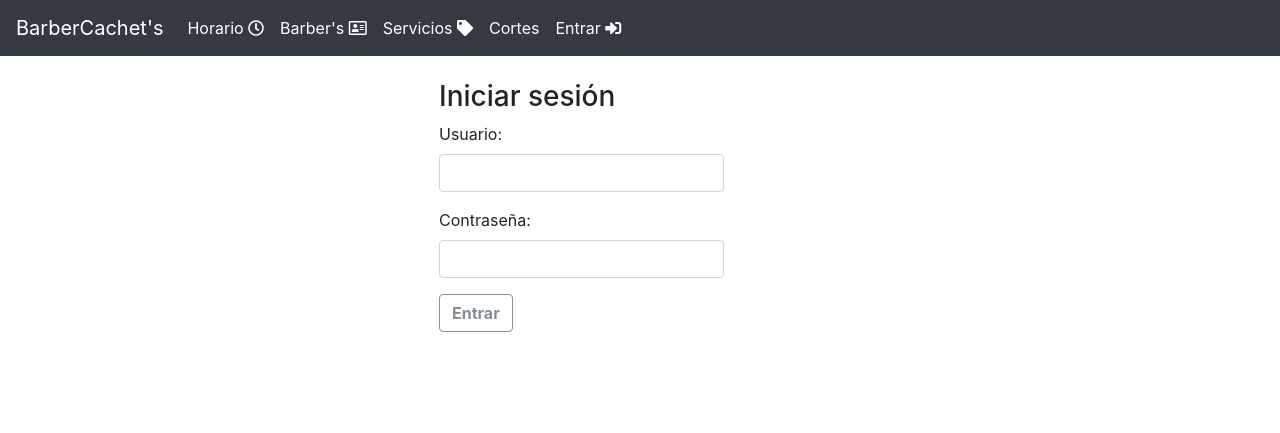
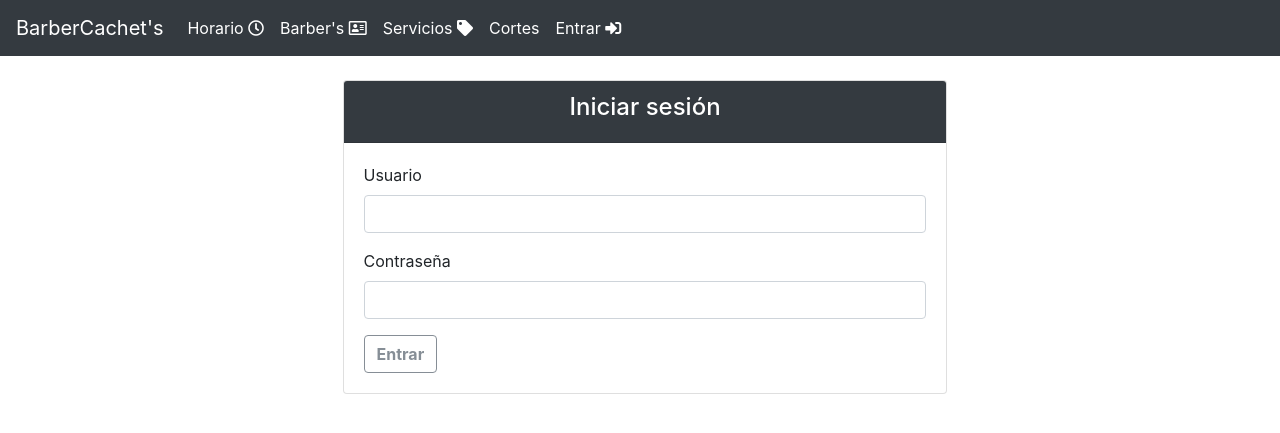
Before and after one commit to engeldevelopment/barberia, a Django app: page /accounts/login/ in a window 1280 px wide. Shown: the top 433 px of the page. Run offline with Django 3.2, Linux system fonts and the light colour scheme; parts of the project's set-up code (start-up, migrations or seed data) failed here and were passed over; some libraries are stand-ins or nearby versions.

Commit message:
Creé una plantilla base para la app de barberos, renombre los nombres de las plantillas de dicha app y estilicé el formulario de login.

```diff
--- a/barberia/apps/barberos/templates/barberos/contacto_form.html
+++ b/barberia/apps/barberos/templates/barberos/contacto_form.html
@@ -1,4 +1,4 @@
-{% extends 'web/index.html' %}
+{% extends 'barberos/base.html' %}
 
 {% load crispy_forms_tags %}
 
--- a/barberia/apps/barberos/templates/barberos/detalle_barbero.html
+++ b/barberia/apps/barberos/templates/barberos/detalle.html
@@ -1,6 +1,6 @@
-{% extends 'web/index.html' %}
+{% extends 'barberos/base.html' %}
 
-{% block title %} Información del Barbero {% endblock %}
+{% block title %} {{ block.super }} - Detalle {% endblock %}
 
 {% block content %}
 <div class="list-group">
--- a/barberia/apps/barberos/templates/barberos/eliminar_contacto.html
+++ b/barberia/apps/barberos/templates/barberos/eliminar_contacto.html
@@ -1,7 +1,7 @@
-{% extends 'web/index.html' %}
+{% extends 'barberos/base.html' %}
 
 
-{% block title %} Barber's {% endblock %}
+{% block title %} {{ block.super }} - Eliminar contacto {% endblock %}
 
 {% block content %}
 	<div class="row offset-3">
--- a/barberia/apps/barberos/templates/barberos/registrar-barbero.html
+++ b/barberia/apps/barberos/templates/barberos/form.html
@@ -1,8 +1,8 @@
-{% extends 'web/index.html' %}
+{% extends 'barberos/base.html' %}
 
 {% load crispy_forms_tags %}
 
-{% block title %} Registrar Barbero {% endblock %}
+{% block title %} {{ block.super }} - Registrar {% endblock %}
 
 {% block content %}
 	<div class="row offset-4">
--- a/barberia/apps/barberos/templates/barberos/listar_barberos.html
+++ b/barberia/apps/barberos/templates/barberos/listar.html
@@ -1,7 +1,5 @@
 
-{% extends 'web/index.html' %}
-
-{% block title %} Barberos {% endblock %}
+{% extends 'barberos/base.html' %}
 
 {% block content %}
 
--- a/barberia/static/web/css/index.css
+++ b/barberia/static/web/css/index.css
@@ -1,11 +1,20 @@
+#contenido {
+	background: #F1F1F1;
+}
+
+.card-header {
+	background: #343a40;
+	color: #FFFFFF;
+}
+
+#horarios:hover {
+	color: #FFFFFF;
+	background: #B90707;
+	font-weight: bold;
+}
 
 #menu a {
 	color: #FFFFFF;
-}
-
-.title {
-	color: #B90707;
-	font-weight: bold;
 }
 
 #menu a:hover {
@@ -20,16 +29,11 @@
 	font-weight: bold;
 }
 
-#horarios:hover {
-	color: #FFFFFF;
-	background: #B90707;
+.title {
+	color: #B90707;
 	font-weight: bold;
 }
 
 .tabla {
 	background: #FFFFFF;
 }
-
-#contenido {
-	background: #F1F1F1;
-}
--- a/barberia/templates/registration/login.html
+++ b/barberia/templates/registration/login.html
@@ -2,24 +2,30 @@
 
 {% block content %}
 
-	<div class="row offset-4">
-		<div class="col-md-5">
-			<h3> Iniciar sesión </h3>
+	<div class="row offset-md-3">
+	  <div class="col-12 col-sm-12 col-md-8 mt-4">
+	  	<div class="card">
+	  	  <div class="card-header text-center">
+	  	    <h4> Iniciar sesión </h4>
+	  	  </div>
+	  	  <div class="card-body">
 			<form action="{% url 'login' %}" method="post">
 				{% csrf_token %}
 				<div class="form-group">
-					<label for=""> Usuario: </label>
+					<label> Usuario </label>
 					<input type="text" name="username" class="form-control" />
 				</div>
 
 				<div class="form-group">
-					<label for="password"> Contraseña: </label>
+					<label> Contraseña </label>
 					<input type="password" name="password" class="form-control" />
 				</div>
 
 				<button type="submit" class="btn btn-outline-secondary"> <strong> Entrar </strong></button>
 			</form>
-		</div>
+	  	  </div>
+	  	</div>
+	  </div>
 	</div>
 
 {% endblock %}
--- a/barberia/templates/web/index.html
+++ b/barberia/templates/web/index.html
@@ -18,21 +18,23 @@
 
 		{% include 'web/nav.html' %}
 
-		<div class="container m-4">
-		{% block content %}
+		<div class="row">
+		  <div class="col-12">
+		  {% block content %}
 
 			{% include 'web/carrusel.html' %}
 
-		{% endblock %}
+		  {% endblock %}
+		  </div>
 		</div>
 
 	</div>
 
-	{% block js %}
 	<script src="{% static 'web/js/jquery.min.js' %}"></script>
 	<script src="{% static 'web/js/popper.min.js' %}"></script>
 	<script src="{% static 'web/js/bootstrap.min.js' %}"></script>
-	<!--<script src="{% static 'web/js/nav.js' %}"></script>-->
+
+	{% block js %}
 	{% endblock %}
 </body>
 </html>
```
Also changed, not shown: barberia/apps/barberos/templates/barberos/base.html (added, +7 -0 lines), barberia/apps/barberos/views.py (+4 -4 lines).
